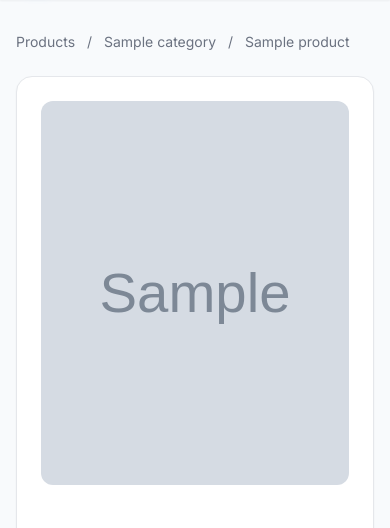
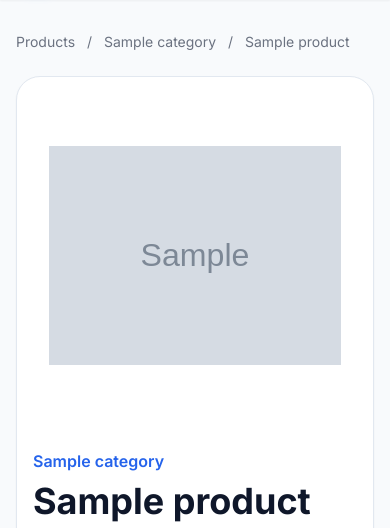
Before and after one commit to agn222/ShopSphere, a Django app: a page that uses templates/store/product_detail.html in a window 390 px wide. Shown: the part 109-637 px from the top of the page. Run offline with Django 5.2, Linux system fonts and the light colour scheme; tables that the repository leaves empty hold one stand-in row (values such as "Sample post"); grey boxes marked "Sample" are stand-in pictures; some libraries are stand-ins or nearby versions.

Commit message:
product_list

```diff
--- a/templates/store/product_detail.html
+++ b/templates/store/product_detail.html
@@ -31,18 +31,20 @@
 </div>
 
 
-<div class="grid gap-10 rounded-2xl border bg-white p-6 shadow-sm md:grid-cols-2">
+<div class="grid gap-8 rounded-3xl border border-slate-200 bg-white p-4 shadow-sm sm:p-6 lg:grid-cols-2 lg:p-8">
 
     <div>
         {% if product.image %}
+            <div class="flex aspect-square items-center justify-center overflow-hidden rounded-2xl bg-white p-4">
     <img
         src="{{ product.image.url }}"
         alt="{{ product.name }}"
-                class="h-96 w-full rounded-xl object-cover"
+        class="max-h-full max-w-full object-contain"
     >
+</div>
         {% else %}
             <div
-                class="flex h-96 items-center justify-center rounded-xl bg-gray-200 text-gray-500"
+    class="flex aspect-square items-center justify-center rounded-2xl bg-slate-100 text-slate-500"
 >
     No image available
 </div>
--- a/templates/store/product_list.html
+++ b/templates/store/product_list.html
@@ -302,15 +302,17 @@
 
                         {% if product.image %}
 
+                            <div class="aspect-[4/3] overflow-hidden bg-white">
     <img
         src="{{ product.image.url }}"
         alt="{{ product.name }}"
-                                class="h-56 w-full object-cover"
+        class="h-full w-full object-contain p-3 transition duration-300 hover:scale-105"
     >
+</div>
 
                         {% else %}
 
-                            <div class="flex h-56 items-center justify-center bg-gray-200 text-gray-500">
+                            <div class="flex aspect-[4/3] items-center justify-center bg-slate-100 text-slate-500">
     No image
 </div>
 
```
Lines whose indentation alone changed are shown as unchanged.
